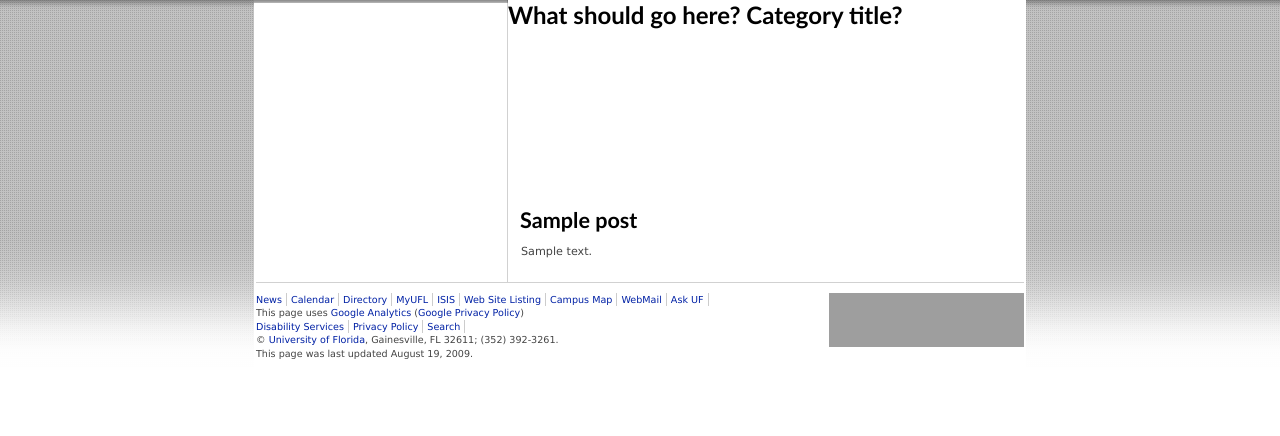
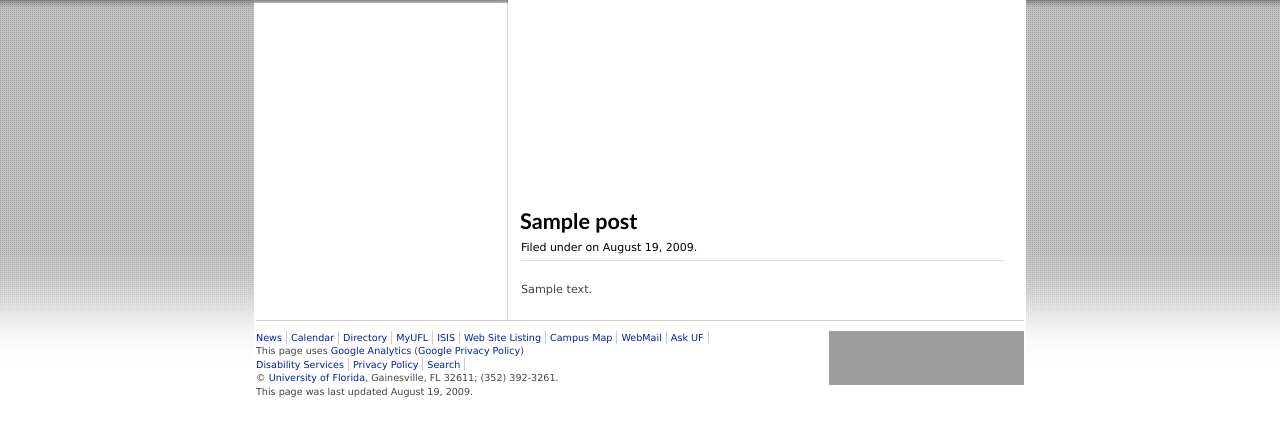
Before and after one commit to dwc/ufl-wordpress-template-a, a WordPress theme: template themes/uf-template-a/trunk/single.php in a window 1280 px wide. Shown: the part 41-477 px from the top of the page. Run offline with PHP 8.4 and a stand-in for WordPress, Linux system fonts and the light colour scheme; the site name, menu and one post (Sample post) are stand-ins, and other content is empty; grey boxes are pictures that could not be loaded.

Commit message:
Single updates

```diff
--- /dev/null
+++ b/themes/uf-template-a/trunk/css/single.css
@@ -0,0 +1,25 @@
+#secHeader span { z-index: -1; }
+#secHeader h2 {
+color: #fff;
+position: absolute;
+bottom:0;
+left: 0;
+padding: 15px;
+width: 225px;
+}
+
+#secHeader h2 a {
+color:#fff;
+}
+
+.date {
+background:none;
+border-top:none;
+padding:0;
+margin:0;
+border-bottom:1px solid #ddd;
+font-size:11px;
+margin:7px 13px 13px 13px;
+padding-bottom:6px;
+width:484px;
+}
--- a/themes/uf-template-a/trunk/single.php
+++ b/themes/uf-template-a/trunk/single.php
@@ -2,10 +2,12 @@
 
 <?php get_header(); ?>
 	<div id="content">
-	   <h2 id="secHeader" title="What should go here?"><span></span>What should go here? Category title?</h2>
+</style>
+            <div id="secHeader" title="News"><span></span><h2>News</h2></div>
 <?php    while (have_posts()): the_post(); ?>
 			<div class="post">
 			<h3><?php the_title(); ?></h3>
+			<div class="date">Filed under <?php the_category(', '); ?> on <?php /* http://bugs.webadmin.ufl.edu/357 */ the_time(get_option('date_format')); ?>. <?php edit_post_link('Edit this entry', '', '.'); ?></div>
 			<?php the_content(); ?>
                         </div><!-- .post -->
 <?php    endwhile; ?>
```
